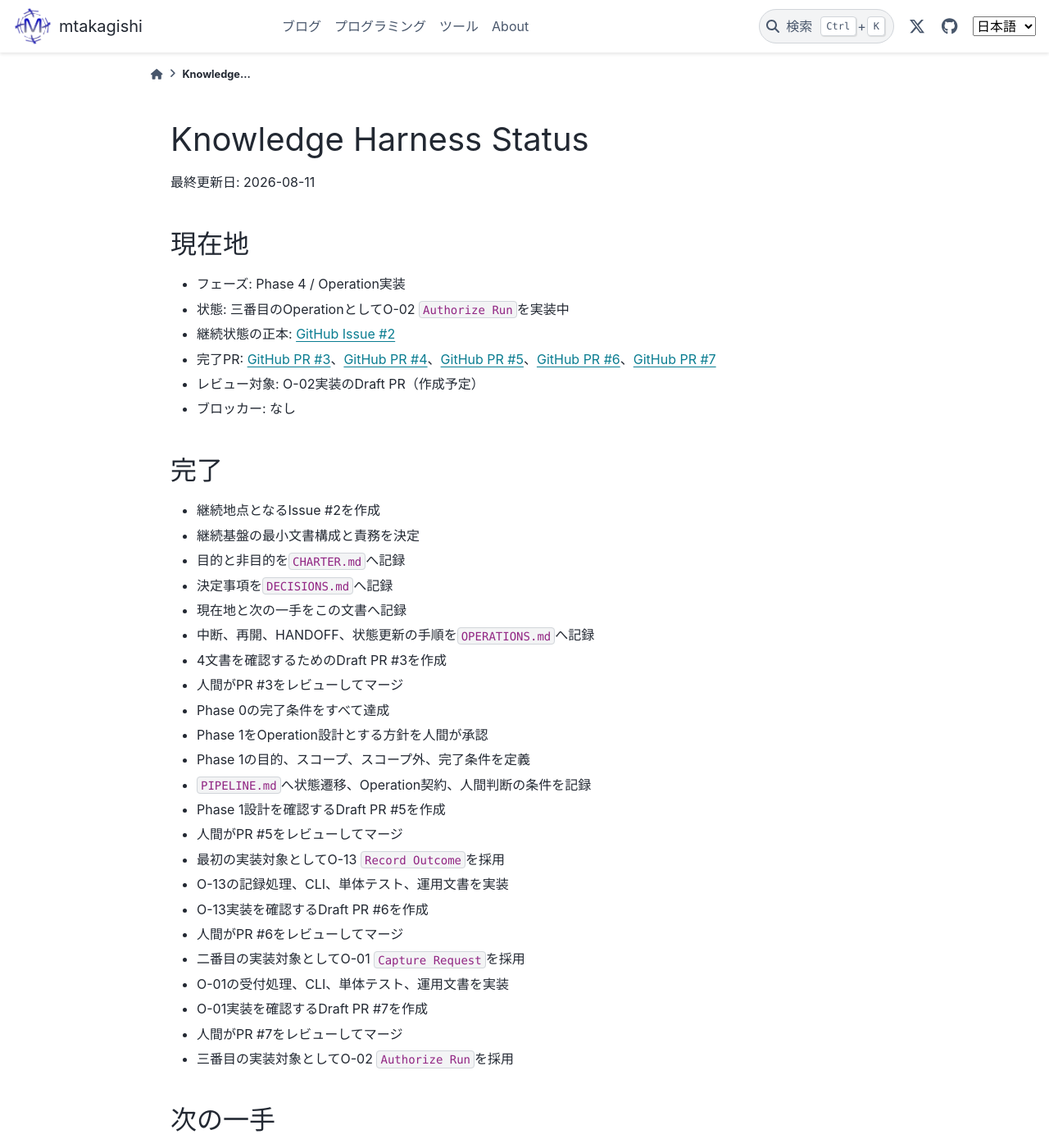
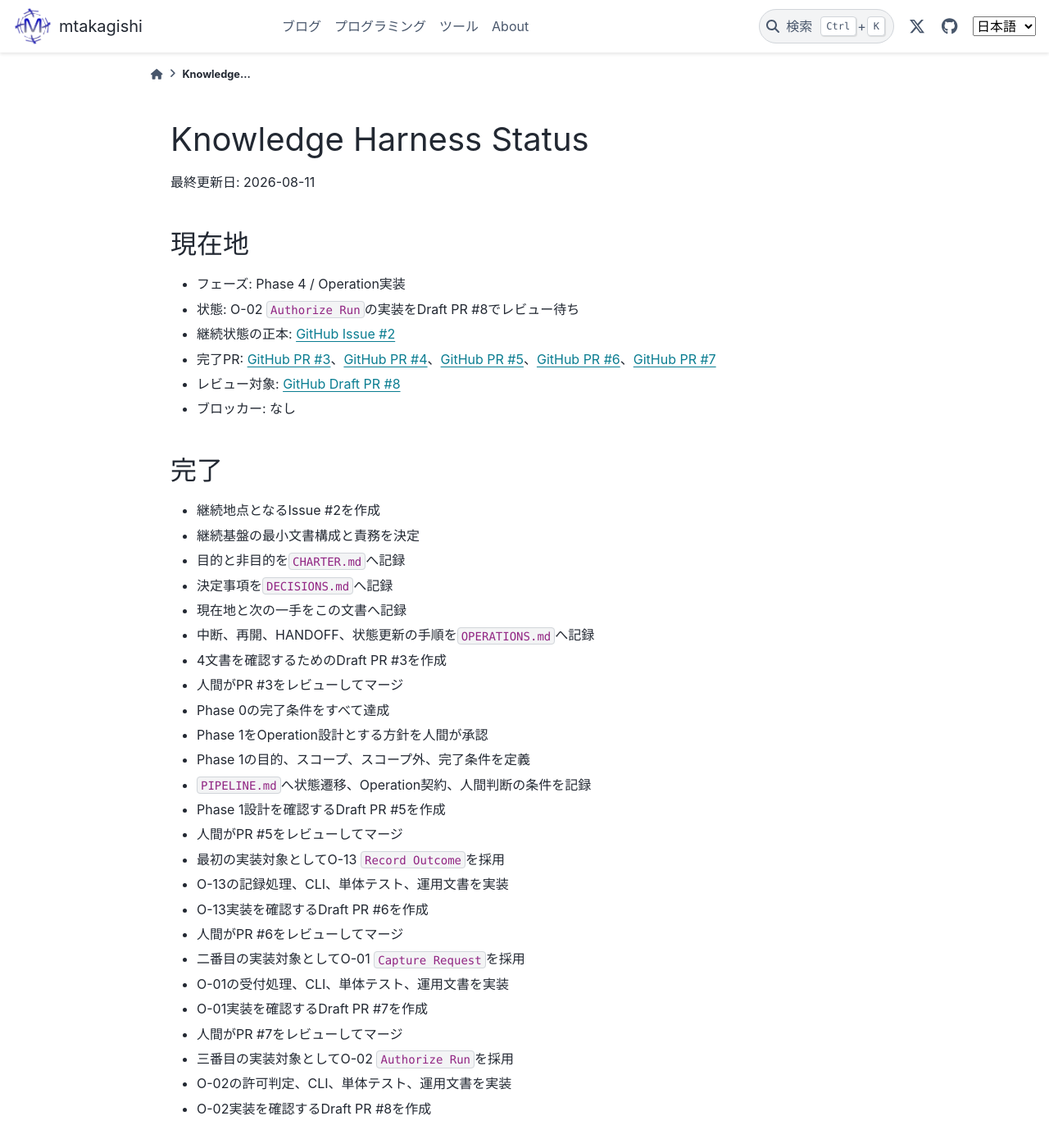
Before and after one commit to mtakagishi/note, a Sphinx documentation site: the page built from docs/agents/knowledge-harness/STATUS.md, in a window 1280 px wide and 1400 px high. Shown: the whole window at 82% size. Built offline with Sphinx 7.4.7 and the PyData theme 0.15.4, drawn with Linux system fonts in a browser that asks for light colours; some of the changed text lies outside the part shown.

Commit message:
Draft PRの状態を記録

```diff
--- a/docs/agents/knowledge-harness/STATUS.md
+++ b/docs/agents/knowledge-harness/STATUS.md
@@ -5,10 +5,10 @@
 ## 現在地
 
 - フェーズ: Phase 4 / Operation実装
-- 状態: 三番目のOperationとしてO-02 `Authorize Run`を実装中
+- 状態: O-02 `Authorize Run`の実装をDraft PR #8でレビュー待ち
 - 継続状態の正本: [GitHub Issue #2](https://github.com/mtakagishi/note/issues/2)
 - 完了PR: [GitHub PR #3](https://github.com/mtakagishi/note/pull/3)、[GitHub PR #4](https://github.com/mtakagishi/note/pull/4)、[GitHub PR #5](https://github.com/mtakagishi/note/pull/5)、[GitHub PR #6](https://github.com/mtakagishi/note/pull/6)、[GitHub PR #7](https://github.com/mtakagishi/note/pull/7)
-- レビュー対象: O-02実装のDraft PR（作成予定）
+- レビュー対象: [GitHub Draft PR #8](https://github.com/mtakagishi/note/pull/8)
 - ブロッカー: なし
 
 ## 完了
@@ -36,10 +36,12 @@
 - O-01実装を確認するDraft PR #7を作成
 - 人間がPR #7をレビューしてマージ
 - 三番目の実装対象としてO-02 `Authorize Run`を採用
+- O-02の許可判定、CLI、単体テスト、運用文書を実装
+- O-02実装を確認するDraft PR #8を作成
 
 ## 次の一手
 
-O-02 `Authorize Run`を実装し、検証結果を添えたDraft PRを作成する。
+人間がDraft PR #8のO-02実装を確認し、問題がなければマージする。
 
 ## 停止条件
 
```
